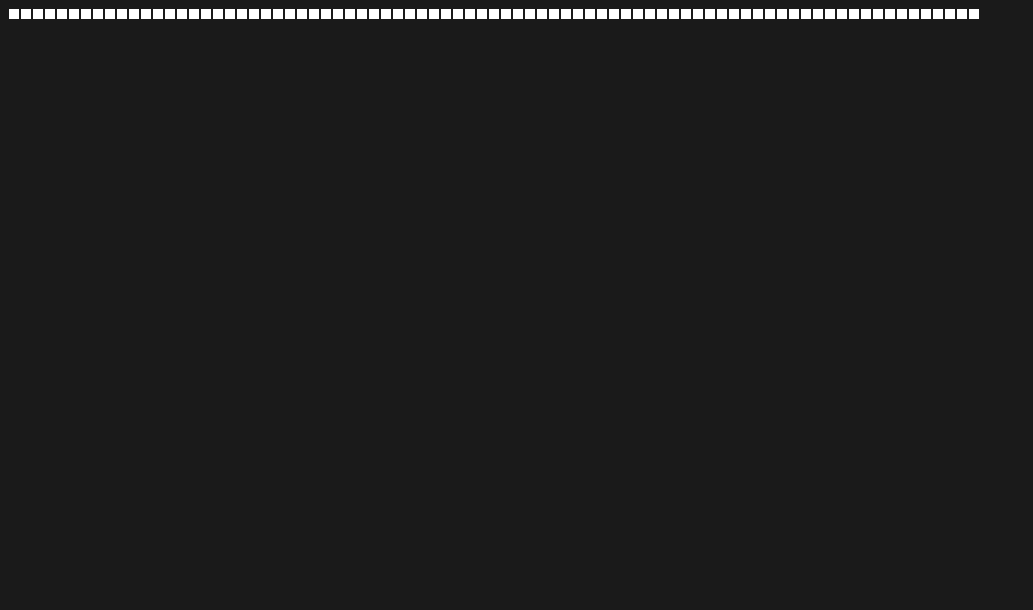
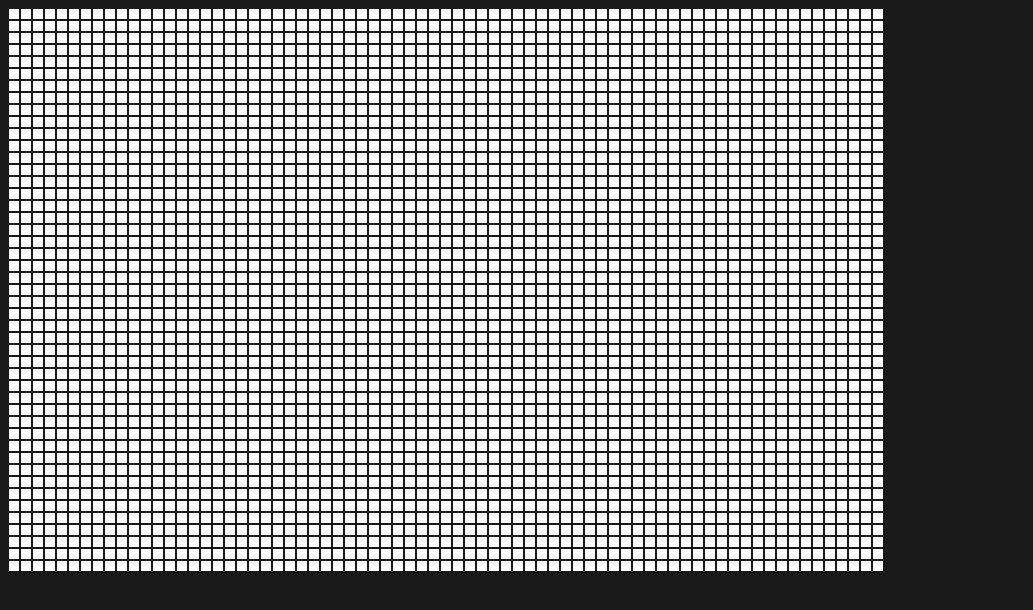
Before and after one commit to PaxDaciae/WorkshopOne, a React (Vite) app in the folder fidgetOne/: page / in a window 1280 px wide. Shown: the top 610 px of the page, without its empty margins (0-1033 px from the left). Built offline with nearby package versions, Linux system fonts and the light colour scheme.

Commit message:
cube Screensaver
Need to work on recurring function

```diff
--- a/fidgetOne/Components/cubeBackgroundElement.jsx
+++ b/fidgetOne/Components/BackgroundCube.jsx
@@ -8,6 +8,26 @@ export default function CubeElement(){
     const [cubeSizeState, setCubeSizeState] = useState(10)
     const [cubeColorState, setCubeColorState] = useState(1)
 
+
+    // useEffect(() => {
+    //     const timer = setTimeout(() => {
+    //         setCubeColorState = (prevState => !prevState)
+    //       }, 1000);
+    //     return () => clearTimeout(timer);
+    //   }, []);
+
+
+    // useEffect(() => {
+    //     const interval = setInterval(() => {
+    //         setCubeColorState(prevState => cubeColorState = !prevState);
+    //       }, 5000);
+    //     return () => clearInterval(interval);
+    //   }, []);
+
+      function changeColor() {setInterval(() => {
+        setCubeColorState(prevState => cubeColorState = !prevState);
+      }, 1000); }
+
     const styles = {
         backgroundCube : {
             margin: "1px",
@@ -17,6 +37,7 @@ export default function CubeElement(){
         }
     }
     return (
+
         <div className = "backgroundCube" style = {styles.backgroundCube}></div>
     )
 }
--- a/fidgetOne/Components/CubeCanvas.jsx
+++ b/fidgetOne/Components/CubeRow.jsx
@@ -1,5 +1,5 @@
 import React from "react"
-import BackgroundCube from "../Components/cubeBackgroundElement"
+import BackgroundCube from "./BackgroundCube"
 
 export default function CubeCanvas(){
     // const width = screen.width
@@ -11,8 +11,8 @@ export default function CubeCanvas(){
     }
     let cubeNumber = []
 
-    for(let i = 0; i <= (screen.width / 10); i++){
-        cubeNumber.push("A")
+    for(let i = 0; i <= (screen.width / 11); i++){
+        cubeNumber.push(i)
     }
 
     let cubeRow = cubeNumber.map(cube => <BackgroundCube />)
--- /dev/null
+++ b/fidgetOne/Components/Cubescreen.jsx
@@ -0,0 +1,24 @@
+import React from "react"
+import Cuberow from "../Components/CubeRow"
+
+export default function Cubescreen(){
+    const styles = {
+        row: {
+            overflowY: "hidden",
+            // backgroundColor: "red",
+            maxHeight: "98vh"
+        }
+    }
+    let rowsNumber = []
+
+    for(let i = 0; i <= ((screen.height-90)/ 11); i++){
+        rowsNumber.push(i)
+    }
+
+    let cubeScreen = rowsNumber.map(row => <Cuberow />)
+    return(
+        <div style = {styles.row}>
+            {cubeScreen}
+        </div>
+    )
+}
--- a/fidgetOne/src/App.jsx
+++ b/fidgetOne/src/App.jsx
@@ -2,8 +2,10 @@ import { useState } from 'react'
 import Cube from "../Components/ClickCube"
 import Circle from "../Components/ClickCircle"
 import './App.css'
-import BackgroundCube from "../Components/cubeBackgroundElement"
-import CubeCanvas from "../Components/CubeCanvas"
+import BackgroundCube from "../Components/BackgroundCube"
+import Cuberow from "../Components/CubeRow"
+import Cubescreen from "../Components/Cubescreen"
+
 
 function App() {
   // THIS ARRAY SHOULD HOLD SEVERAL CIRCLES EACH WITH THEIR OWN STATE//
@@ -67,6 +69,8 @@ function App() {
   // STYLE FOR CUBE COMPONENT HOLDER //
   const containerStyle = {
     margin: "auto",
+    overflow: "hidden",
+    margin: "0px"
   }
   const flexStyle = {
     display: "flex"
@@ -80,7 +84,8 @@ function App() {
   return (
     <div style = {containerStyle}>
       <div style = {flexStyle}></div>
-        <CubeCanvas />
+      <Cubescreen />
+        {/* <CubeCanvas /> */}
       {/* <Cube count = {count} handleClick = {clickAddCounter}/>
       {circleArray} */}
     </div>
```
